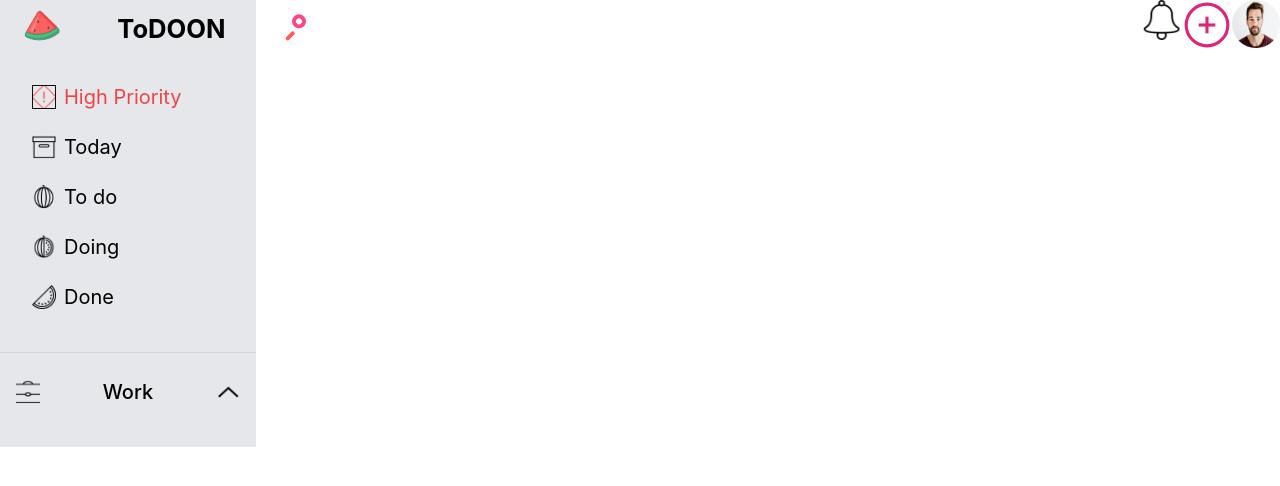
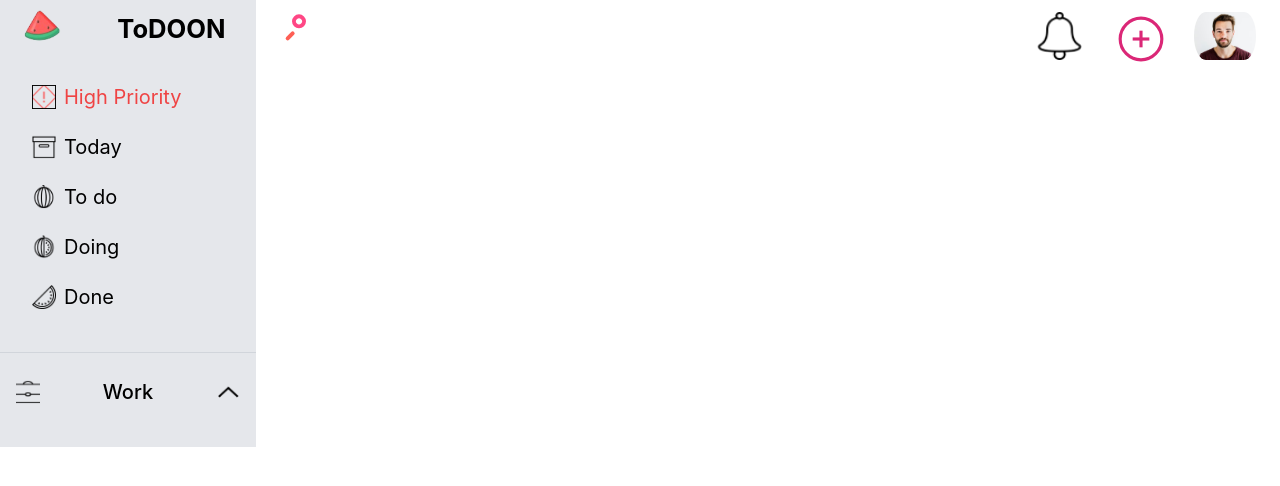
Before and after one commit to Adrienkgz/ToDoon, a Vue app in the folder todoon/: page /accueil in a window 1280 px wide. Shown: the top 486 px of the page. Built offline with nearby package versions, Linux system fonts and the light colour scheme.

Commit message:
modified:   todoon/src/components/AddTaskComponent.vue 	modified:   todoon/src/components/HeaderHomeComponent.vue 	modified:   todoon/src/components/NotificationIconComponent.vue 	modified:   todoon/src/components/ProfilIconComponent.vue 	modified:   todoon/src/views/AccueilView.vue

```diff
--- a/todoon/src/components/AddTaskComponent.vue
+++ b/todoon/src/components/AddTaskComponent.vue
@@ -1,5 +1,5 @@
 <template>
-    <button class="group cursor-pointer outline-none hover:rotate-90 duration-300" title="Add New">
+    <button class="group cursor-pointer outline-none hover:rotate-90 duration-300 px-4 py-3" title="Add New">
   <svg
     class="stroke-pink-600 fill-none group-hover:fill-pink-100 group-active:stroke-pink-300 group-active:fill-pink-500 group-active:duration-0 duration-300"
     viewBox="0 0 24 24"
--- a/todoon/src/components/HeaderHomeComponent.vue
+++ b/todoon/src/components/HeaderHomeComponent.vue
@@ -3,7 +3,7 @@
         <div class="2/5 px-2">
             <SearchBarComponent/>
         </div>
-        <div class="flex-grow flex justify-end">
+        <div class="flex-grow flex justify-end p-3">
             <NotificationIconComponent/>
             <AddTaskComponent/>
             <ProfilIconComponent/>
--- a/todoon/src/components/NotificationIconComponent.vue
+++ b/todoon/src/components/NotificationIconComponent.vue
@@ -1,6 +1,6 @@
 <template>
     <a>
-        <img src="../assets/img/logo-notifications.png" alt="notification" class="w-10 h-10">
+        <img src="../assets/img/logo-notifications.png" alt="notification" class="w-20 h-12 px-4">
     </a>
 </template>
 
--- a/todoon/src/components/ProfilIconComponent.vue
+++ b/todoon/src/components/ProfilIconComponent.vue
@@ -1,6 +1,6 @@
 <template>
     <a>
-        <img src="../assets/img/userImage.jpeg" alt="profil" class="w-12 h-12 rounded-full">
+        <img src="../assets/img/userImage.jpeg" alt="profil" class="w-18 h-12 rounded-full px-3">
     </a>
 </template>
 
--- a/todoon/src/views/AccueilView.vue
+++ b/todoon/src/views/AccueilView.vue
@@ -15,10 +15,11 @@
   }
 </style>
 <script>
-import MenuHomeComponent from '../components/MenuHomeComponent.vue'
-import HeaderHomeComponent from '../components/HeaderHomeComponent.vue'
+import MenuHomeComponent from '@/components/MenuHomeComponent.vue'
+import HeaderHomeComponent from '@/components/HeaderHomeComponent.vue'
 
 export default {
+  name: 'AccueilView',
   components: {
     MenuHomeComponent,
     HeaderHomeComponent
```
